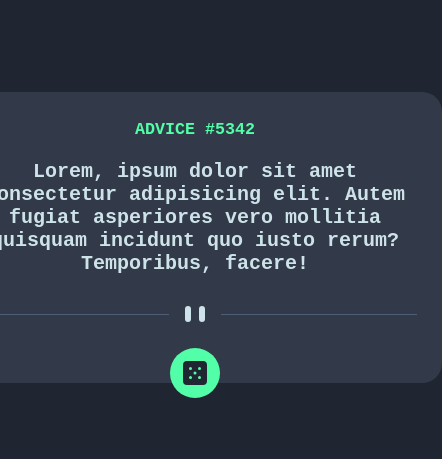
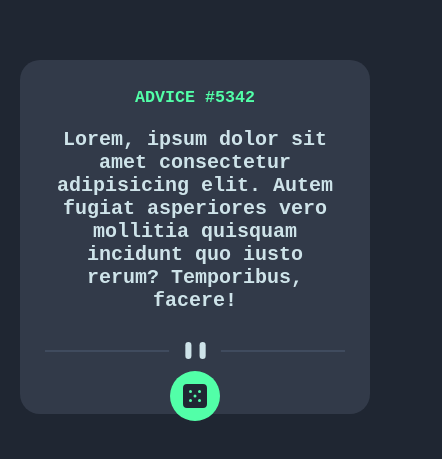
Before and after one commit to salsod-star/Advice-generator, a React (Create React App) app: page / in a window 390 px wide. Shown: the part 185-644 px from the top of the page, 442 px wide, since content can reach past the window. Built offline with nearby package versions, Linux system fonts and the light colour scheme; no server answers.

Commit message:
fix: layout

```diff
--- a/src/Advice.js
+++ b/src/Advice.js
@@ -1,5 +1,6 @@
 import React, { useEffect, useState } from "react";
-import divider from "./divider.svg";
+import dividerDesktop from "./divider.svg";
+import dividerMobile from "./pattern-divider-mobile.svg";
 import randButton from "./icon-dice.svg";
 
 const initData = {
@@ -56,7 +57,8 @@ function Advice() {
       </div>
       <p className="quote-text"> {advice.message}</p>
       <div className="divider">
-        <img src={divider} alt="divider" />
+        <img src={dividerDesktop} alt="divider" className="dividerDesktop" />
+        <img src={dividerMobile} alt="divider" className="dividerMobile" />
       </div>
       <div className="btn-wrapper" onClick={() => setId(() => get_rand(200))}>
         <img
--- a/src/App.css
+++ b/src/App.css
@@ -47,6 +47,24 @@ body {
   margin-bottom: 30px;
 }
 
+.divider img {
+  width: 100%;
+}
+
+.dividerMobile {
+  display: none;
+}
+
+@media screen and (max-width: 500px) {
+  .dividerMobile {
+    display: block;
+  }
+
+  .dividerDesktop {
+    display: none;
+  }
+}
+
 .btn-wrapper {
   display: flex;
   justify-content: center;
```
Also changed, not shown: src/pattern-divider-mobile.svg (added).
